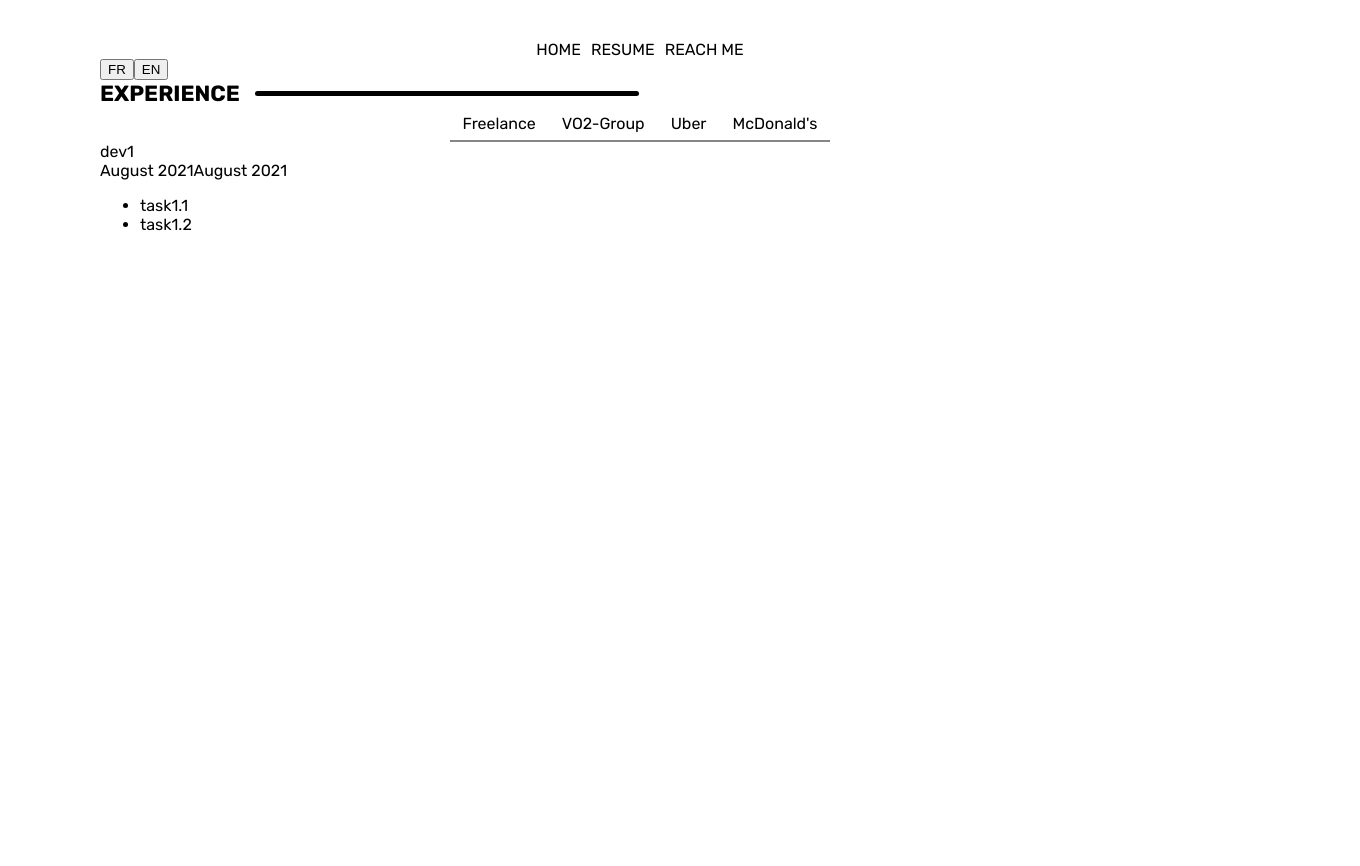
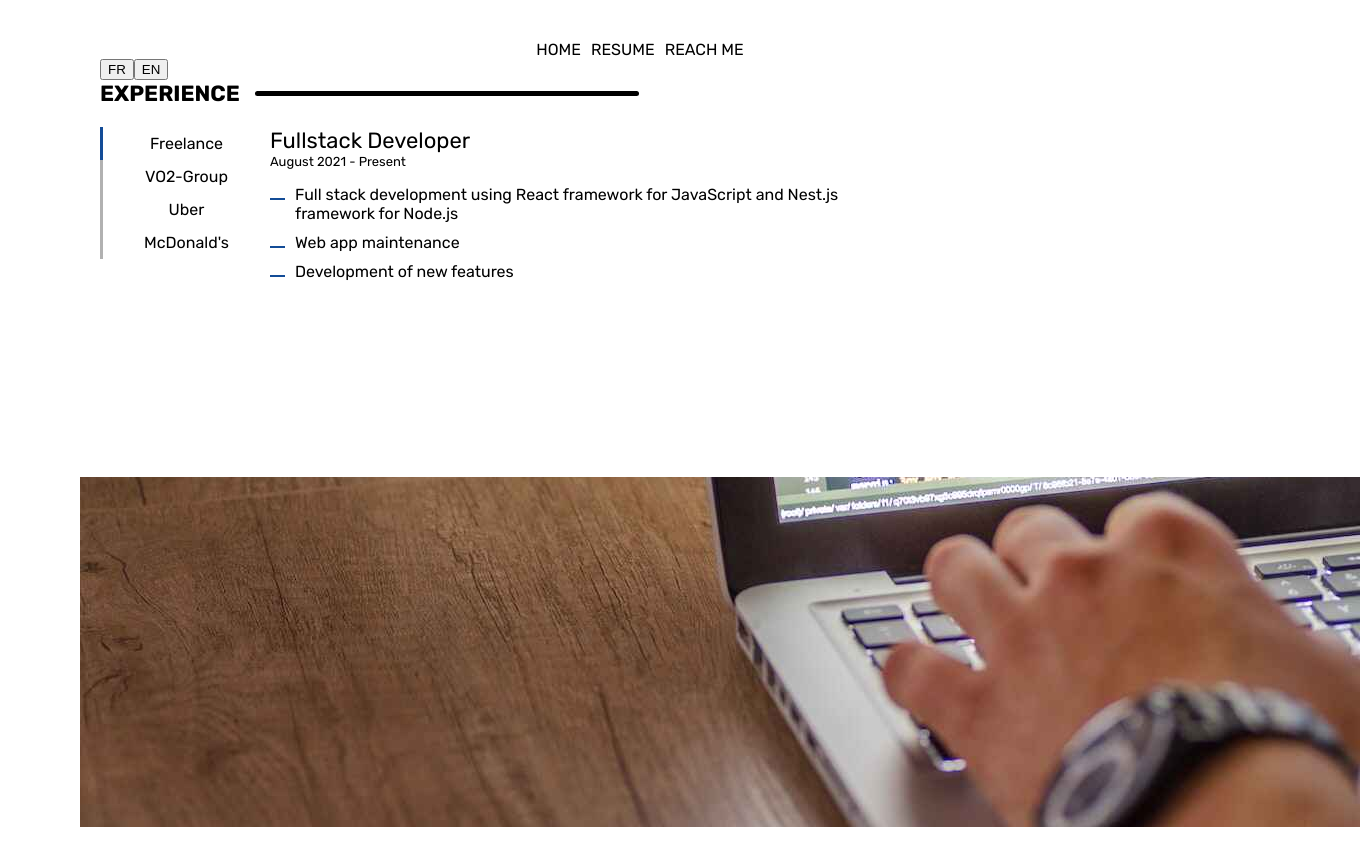
Before and after one commit to JulesFiliot/jules-filiot-front, a React (Create React App) app: page / in a window 1280 px wide. Shown: the part 760-1626 px from the top of the page, 1360 px wide, since content can reach past the window. Built offline with nearby package versions, Linux system fonts and the light colour scheme.

Commit message:
[ADD] panel [WIP] pictures design

```diff
--- a/src/components/Home.jsx
+++ b/src/components/Home.jsx
@@ -4,6 +4,10 @@ import Layout from './Layout';
 import FullView from './FullView';
 import SmallTitle from './UI/SmallTitle';
 import Panel from './UI/Panel';
+
+import '../styles/home.scss';
+
+const itImage1 = require('../images/it_minimalist_compressed.jpg');
 
 function Home() {
   const { t, i18n } = useTranslation();
@@ -17,14 +21,20 @@ function Home() {
           <button type="button" onClick={() => i18n.changeLanguage('en')}>EN</button>
         </div>
         <div>
-          <SmallTitle text={t('home.resume.experience')} left />
+          <SmallTitle text={t('home.resume.experience')} marginBottom={20} left />
           <Panel
             title={['Freelance', 'VO2-Group', 'Uber', 'McDonald\'s']}
-            subtitle={['dev1', 'dev2', 'courier', 'crewmate']}
+            subtitle={['Fullstack developer', 'Frontend developer', 'courier', 'crewmate']}
             startDate={['August 2021', 'January 2021', 'February 2021', 'March 2021']}
-            endDate={['August 2021', 'January 2021', 'February 2021', 'March 2021']}
-            description={[['task1.1', 'task1.2'], ['task2.1', 'task2.2'], ['task3.1', 'task3.2'], ['task4.1', 'task4.2']]}
+            endDate={['Present', 'January 2021', 'February 2021', 'March 2021']}
+            description={[
+              ['Full stack development using React framework for JavaScript and Nest.js framework for Node.js', 'Web app maintenance', 'Development of new features'],
+              ['Full stack plumber using React framework for JavaScript and Nest.js framework for Node.js', 'Web app maintenance', 'Development of new features'],
+              ['Full stack firefighter using React framework for JavaScript and Nest.js framework for Node.js', 'Web app maintenance', 'Development of new features'],
+              ['Full stack cooker using React framework for JavaScript and Nest.js framework for Node.js', 'Web app maintenance', 'Development of new features'],
+            ]}
           />
+          <img src={itImage1} className="homeImage" alt="computer on desk" />
         </div>
 
         <div style={{ marginBottom: '100vh' }} />
--- a/src/components/UI/Panel.jsx
+++ b/src/components/UI/Panel.jsx
@@ -11,16 +11,16 @@ function Panel({
   return (
     <div className="panelContainer">
       <div className="timeStampsList">
-        {title.map((t, index) => <button key={t} type="button" onClick={() => setSelectedTitle(index)}><span>{t}</span></button>)}
+        {title.map((t, index) => <button key={t} type="button" className={selectedTitle === index ? 'selected' : ''} onClick={() => setSelectedTitle(index)}><span>{t}</span></button>)}
       </div>
       <div className="timeStampDetails">
-        <span>{subtitle[selectedTitle]}</span>
-        <span>
+        <span className="subtitle">{subtitle[selectedTitle]}</span>
+        <span className="dates">
           {startDate[selectedTitle]}
-          {endDate[selectedTitle]}
+          {endDate[selectedTitle] && ` - ${endDate[selectedTitle]}`}
         </span>
         {description[selectedTitle] && (
-          <ul>
+          <ul className="description">
             {description[selectedTitle]?.map((d) => <li key={`${title[selectedTitle]}-${d}`}>{d}</li>)}
           </ul>
         )}
--- a/src/styles/UI/panel.scss
+++ b/src/styles/UI/panel.scss
@@ -3,20 +3,33 @@
 .panelContainer {
   display: flex;
   flex-direction: column;
+  min-height: 350px;
 
   .timeStampsList {
     width: 100%;
     display: flex;
-    justify-content: center;
     flex-direction: row;
     overflow-x: auto;
 
+    &::-webkit-scrollbar {
+      height: 10px;
+      width: auto;
+    }
+    &::-webkit-scrollbar-thumb {
+      background-color: #aaaaaa44;
+    }
     button {
-      padding: 7px 13px 7px 13px;
+      cursor: pointer;
+      padding: 7px 20px 7px 20px;
+      min-width: 120px;
       background-color: transparent;
       border: none;
-      border-bottom: 2px #868686 solid;
+      border-bottom: 3px #b1b1b1 solid;
+      transition: all 0.3s cubic-bezier(.17,.67,.83,.67);
 
+      &.selected {
+        border-bottom-color: $sub-color2;
+      }
       span {
         white-space: nowrap;
         font-size: $font-size-regular;
@@ -26,5 +39,73 @@
   .timeStampDetails {
     display: flex;
     flex-direction: column;
+    margin-top: 10px;
+
+    .subtitle {
+      text-transform: capitalize;
+      font-size: $font-size-big;
+    }
+    .dates {
+      font-size: $font-size-small;
+    }
+    .description {
+      list-style-type: none;
+      padding-left: 0px;
+
+      li {
+        padding-left: 25px;
+        margin-bottom: 10px;
+        position: relative;
+
+        &::before {
+          content: '';
+          display: inline-block;
+          position: absolute;
+          left: 0px;
+          border-bottom: 2px solid $sub-color2;
+          width: 15px;
+          margin-top: 13px;
+        }
+      }
+    }
   }
 }
+
+@media (min-width: $lg-width) {
+  .panelContainer {
+    flex-direction: row;
+
+    .timeStampsList {
+      flex-direction: column;
+      width: 170px;
+
+      button {
+        border: none;
+        border-left: 3px #b1b1b1 solid;
+
+        &.selected {
+          border-left-color: $sub-color2;
+        }
+      }
+    }
+    .timeStampDetails {
+      margin-top: 0px;
+      max-width: 400px;
+      width: 100%;
+    }
+  }
+}
+@media (min-width: $xl-width) {
+  .panelContainer {
+    .timeStampDetails {
+      max-width: 570px;
+    }
+  }
+}
+@media (min-width: $xxl-width) {
+  .panelContainer {
+    .timeStampDetails {
+      max-width: 650px;
+    }
+  }
+}
--- /dev/null
+++ b/src/styles/home.scss
@@ -0,0 +1,8 @@
+@use './variables.scss' as *;
+
+.homeImage {
+  width: 100vw;
+  height: 350px;
+  object-fit: cover;
+  margin: 0px -20px 0px -20px;
+}
--- a/src/styles/index.scss
+++ b/src/styles/index.scss
@@ -1,3 +1,5 @@
+@use './variables.scss' as *;
+
 @font-face {
   font-family: 'RubikRegular';
   src: local('RubikRegular'),
@@ -25,14 +27,8 @@
 body, span {
   margin: 0;
   font-family: 'RubikRegular';
+  font-size: $font-size-regular;
   overflow-x: hidden;
-
-  // default font-family values
-  /* font-family: -apple-system, BlinkMacSystemFont, 'Segoe UI', 'Roboto', 'Oxygen',
-    'Ubuntu', 'Cantarell', 'Fira Sans', 'Droid Sans', 'Helvetica Neue',
-    sans-serif;
-  -webkit-font-smoothing: antialiased;
-  -moz-osx-font-smoothing: grayscale; */
 }
 
 code {
--- a/src/styles/variables.scss
+++ b/src/styles/variables.scss
@@ -1,12 +1,13 @@
 $main-color: #000000;
 $sub-color1: #FFFFFF;
-$sub-color2: #9C95DC;
+$sub-color2: #134C97;
 
 $font-regular: 'RubikRegular';
 $font-bold: 'RubikBold';
 $font-italic: 'RubikItalic';
 $font-boldItalic: 'RubikBoldItalic';
 
+$font-size-small: 13px;
 $font-size-regular: 16px;
 $font-size-big: 22px;
 
```
Also changed, not shown: src/images/it_minimalist_compressed.jpg (added).
